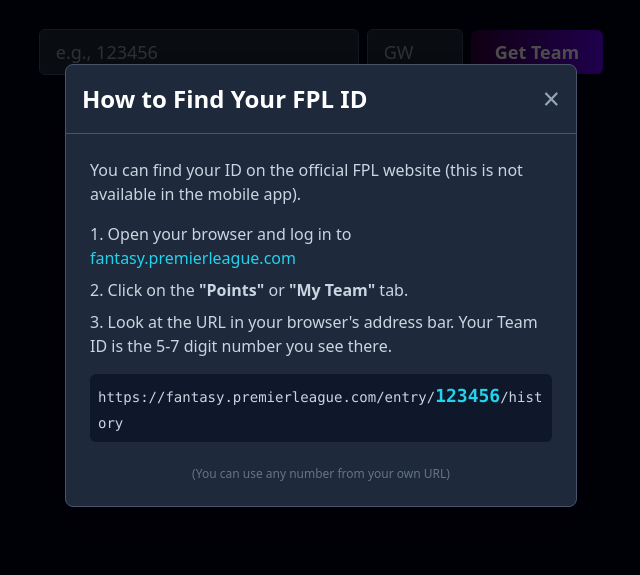
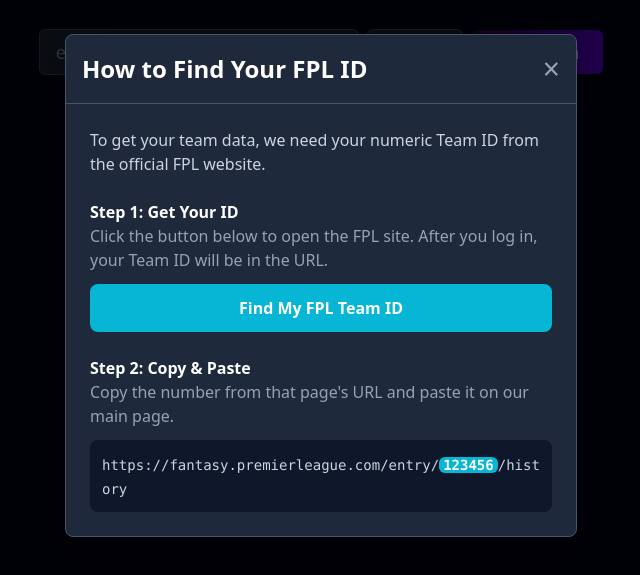
Before and after one commit to Clarkey33/view-ix, a plain HTML site: page frontend/index.html in a window 1280 px wide. Both pictures are taken after a click on the button "How do I find my Team ID?". Shown: the part 115-690 px from the top of the page, without its empty margins (319-959 px from the left). Drawn offline with nearby package versions, Linux system fonts and the light colour scheme.

Commit message:
"updates- trying to reduce user friction, in finding FPL team ID"

```diff
--- a/frontend/index.html
+++ b/frontend/index.html
@@ -98,21 +98,31 @@
 
     <div id="how-to-modal" class="fixed inset-0 bg-black bg-opacity-70 flex items-center justify-center p-4 z-50 hidden">
         <div class="bg-slate-800 rounded-lg shadow-2xl w-full max-w-lg border border-slate-600 text-slate-300">
+            <!-- Header -->
             <div class="p-4 border-b border-slate-600 flex justify-between items-center">
                 <h2 class="text-2xl font-bold text-white">How to Find Your FPL ID</h2>
                 <button id="how-to-modal-close-button" class="text-slate-400 hover:text-white text-3xl">&times;</button>
             </div>
-            <div class="p-6 space-y-4">
-                <p>You can find your ID on the official FPL website (this is not available in the mobile app).</p>
-                <ol class="list-decimal list-inside space-y-2">
-                    <li>Open your browser and log in to <a href="https://fantasy.premierleague.com" target="_blank" class="text-cyan-400 hover:underline">fantasy.premierleague.com</a></li>
-                    <li>Click on the <strong>"Points"</strong> or <strong>"My Team"</strong> tab.</li>
-                    <li>Look at the URL in your browser's address bar. Your Team ID is the 5-7 digit number you see there.</li>
-                </ol>
-                <div class="bg-slate-900 p-2 rounded-md break-all">
-                    <code class="text-sm">https://fantasy.premierleague.com/entry/<strong class="text-cyan-400 text-lg">123456</strong>/history</code>
+            <!-- Body -->
+            <div class="p-6 space-y-6">
+                <p>To get your team data, we need your numeric Team ID from the official FPL website.</p>
+
+                <div>
+                    <p class="font-semibold text-white">Step 1: Get Your ID</p>
+                    <p class="text-slate-400 mb-3">Click the button below to open the FPL site. After you log in, your Team ID will be in the URL.</p>
+                    <a href="https://fantasy.premierleague.com/history" target="_blank" rel="noopener noreferrer"
+                    class="bg-cyan-500 hover:bg-cyan-600 text-white font-bold py-3 px-5 rounded-lg inline-block w-full text-center no-underline">
+                        Find My FPL Team ID
+                    </a>
                 </div>
-                <p class="text-center text-xs text-slate-500 pt-2">(You can use any number from your own URL)</p>
+
+                <div>
+                    <p class="font-semibold text-white">Step 2: Copy & Paste</p>
+                    <p class="text-slate-400 mb-3">Copy the number from that page's URL and paste it on our main page.</p>
+                    <div class="bg-slate-900 p-3 rounded-lg break-all">
+                        <code class="text-sm">https://fantasy.premierleague.com/entry/<strong class="bg-cyan-500 text-white px-1 rounded-md">123456</strong>/history</code>
+                    </div>
+                </div>
             </div>
         </div>
     </div>
```
